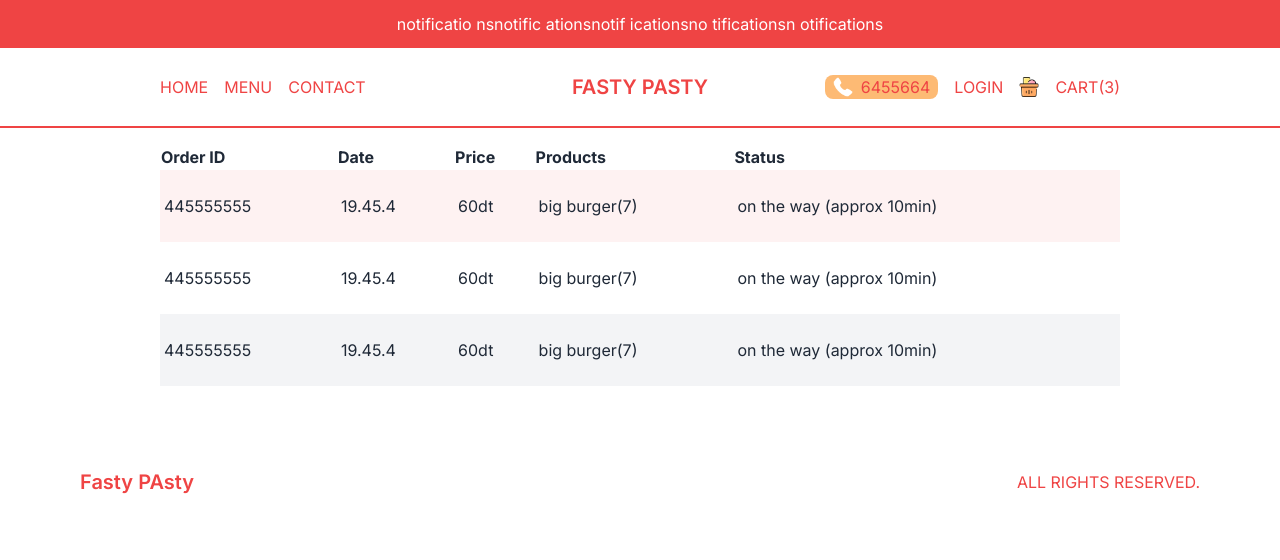
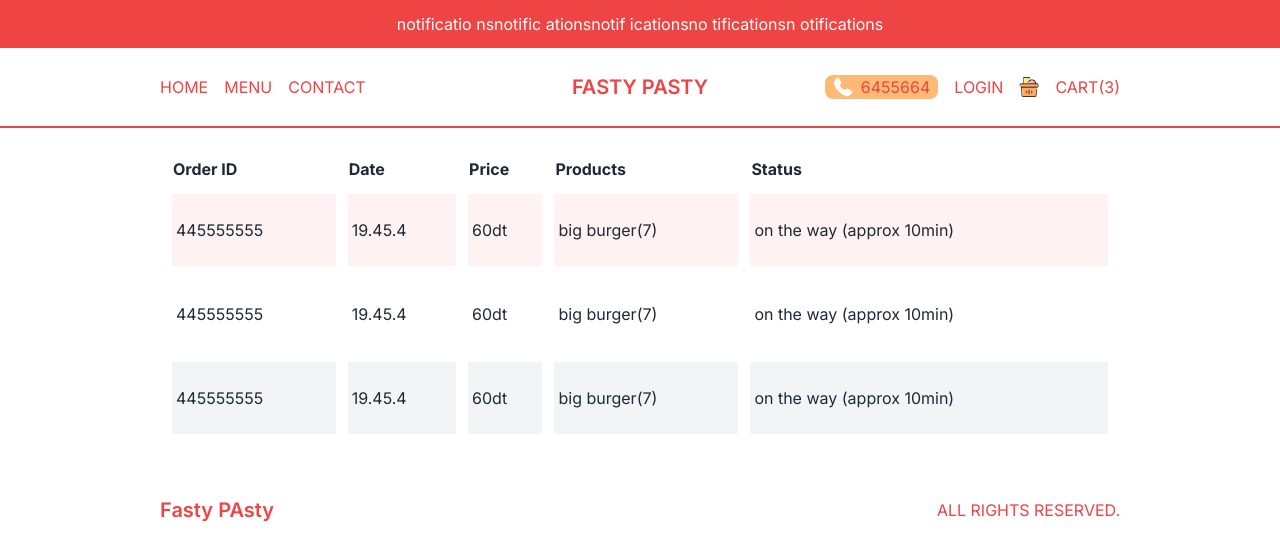
Before and after one commit to khouloudalui/Restaurent-delivery-nextjs-tailwindcss, a Next.js app: page /orders in a window 1280 px wide. Shown: the top 560 px of the page. Built offline with nearby package versions, Linux system fonts and the light colour scheme.

Commit message:
add style to table

```diff
--- a/src/app/orders/page.tsx
+++ b/src/app/orders/page.tsx
@@ -3,7 +3,7 @@ import React from "react";
 const OrdersPage = () => {
     return (
         <div className="p-4 lg:px-20 xl:px-40">
-            <table className="w-full">
+            <table className="w-full border-separate border-spacing-3">
                 <thead>
                     <tr className="text-left  ">
                         <th className="hidden md:block">Order ID</th>
--- a/src/components/Footers.tsx
+++ b/src/components/Footers.tsx
@@ -3,7 +3,7 @@ import React from 'react'
 
 const Footers = () => {
     return (
-        <div className='flex justify-between items-center text-red-500 md:h-24 p-10 lg:p-20'>
+        <div className='flex justify-between items-center text-red-500 h-12 p-4 md:h-24 px-10 lg:px-20 xl:px-40'>
             <Link href="/" className='font-semibold text-xl'>Fasty PAsty</Link>
             <p>ALL RIGHTS RESERVED.</p>
         </div>
```
